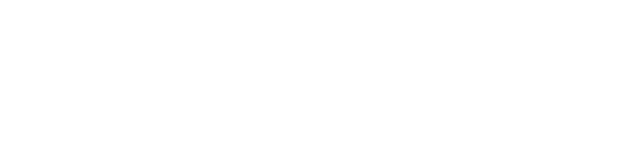
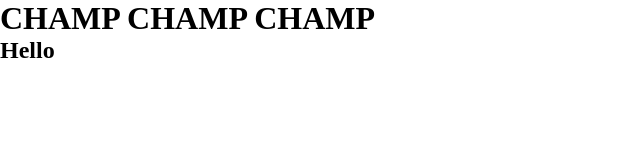
Before and after one commit to harshsahu0030/collab, a plain HTML site: page index.html in a window 1280 px wide. Shown: the whole page, without its empty margins (0-640 px from the left). Drawn offline with Linux system fonts and the light colour scheme.

Commit message:
add hero

```diff
--- a/index.html
+++ b/index.html
@@ -7,6 +7,8 @@
     <link rel="stylesheet" href="style.css" />
   </head>
   <body>
+    <h1>CHAMP CHAMP CHAMP</h1>
+    <h2>Hello</h2>
     <script src="script.js"></script>
   </body>
 </html>
```
